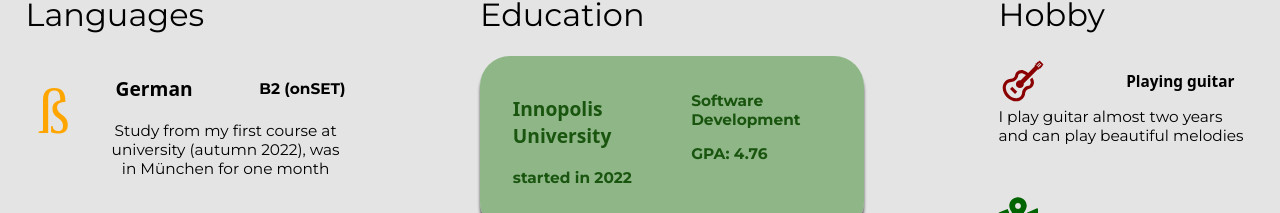
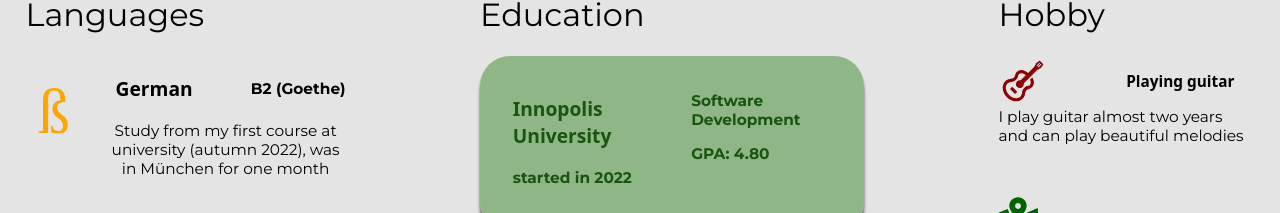
Before and after one commit to Nickolaus-899/portfolio, a React (Create React App) app: page / in a window 1280 px wide. Shown: the part 719-932 px from the top of the page. Built offline with nearby package versions, Linux system fonts and the light colour scheme; the HTML template or start-up script is replaced by a standard one; a web font is replaced by a local one.

Commit message:
small updates

```diff
--- a/src/__data__/skills.js
+++ b/src/__data__/skills.js
@@ -1,7 +1,7 @@
 export const languages = (t) => [
     {
         id: 'de',
-        knowledge: "B2 (onSET)",
+        knowledge: "B2 (Goethe)",
         description: t('de-description')
     },
     {
--- a/src/locales/de/translation.json
+++ b/src/locales/de/translation.json
@@ -11,7 +11,7 @@
     "name": "Innopolis-Universität",
     "duration": "habe in 2022 angefangen",
     "field": "Softwareentwicklung",
-    "result": "Notendurchschnitt: 4.76"
+    "result": "Notendurchschnitt: 4.80"
   },
   "hsk": {
     "name": "Sommerkurs in München",
--- a/src/locales/en/translation.json
+++ b/src/locales/en/translation.json
@@ -11,7 +11,7 @@
     "name": "Innopolis University",
     "duration": "started in 2022",
     "field": "Software Development",
-    "result": "GPA: 4.76"
+    "result": "GPA: 4.80"
   },
   "hsk": {
     "name": "Summer School in Munich",
--- a/src/locales/ru/translation.json
+++ b/src/locales/ru/translation.json
@@ -1,5 +1,5 @@
 {
-  "my-description": "C++ разработчик и студент 3-го курса Университета Иннополис",
+  "my-description": "C++ разработчик, студент 3-го курса Университета Иннополис",
   "de-description": "Учу с первого курса (осень 2022), был в Мюнхене в течение одного месяца",
   "en-description": "Учусь на английском языке в университете, посещал много дополнительных занятий, чтобы изучить этот язык",
   "ru-description": "Набрал 89/100 на ЕГЭ по русскому языку",
@@ -11,7 +11,7 @@
     "name": "Университет Иннополис",
     "duration": "поступил в 2022 году",
     "field": "Разработка программного обеспечения",
-    "result": "Средний балл: 4.76"
+    "result": "Средний балл: 4.80"
   },
   "hsk": {
     "name": "Летняя школа в Мюнхене",
```
